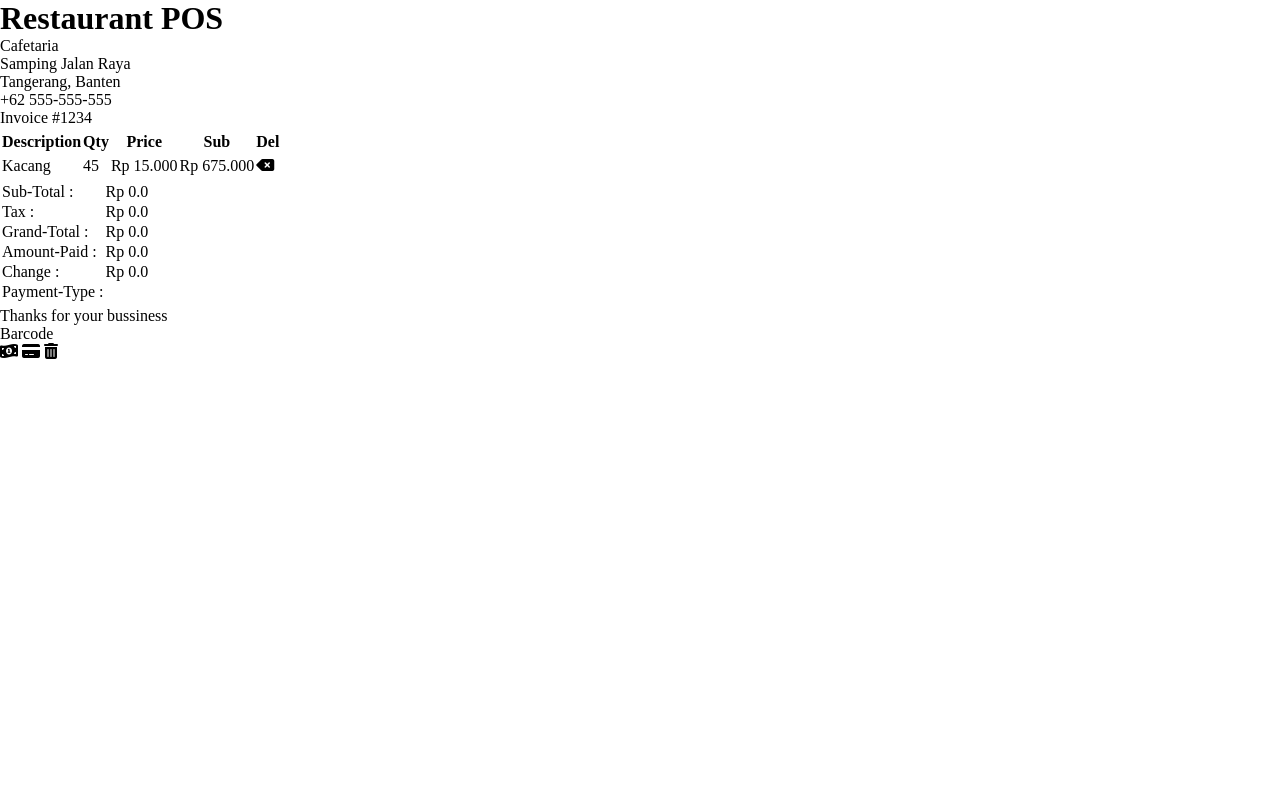
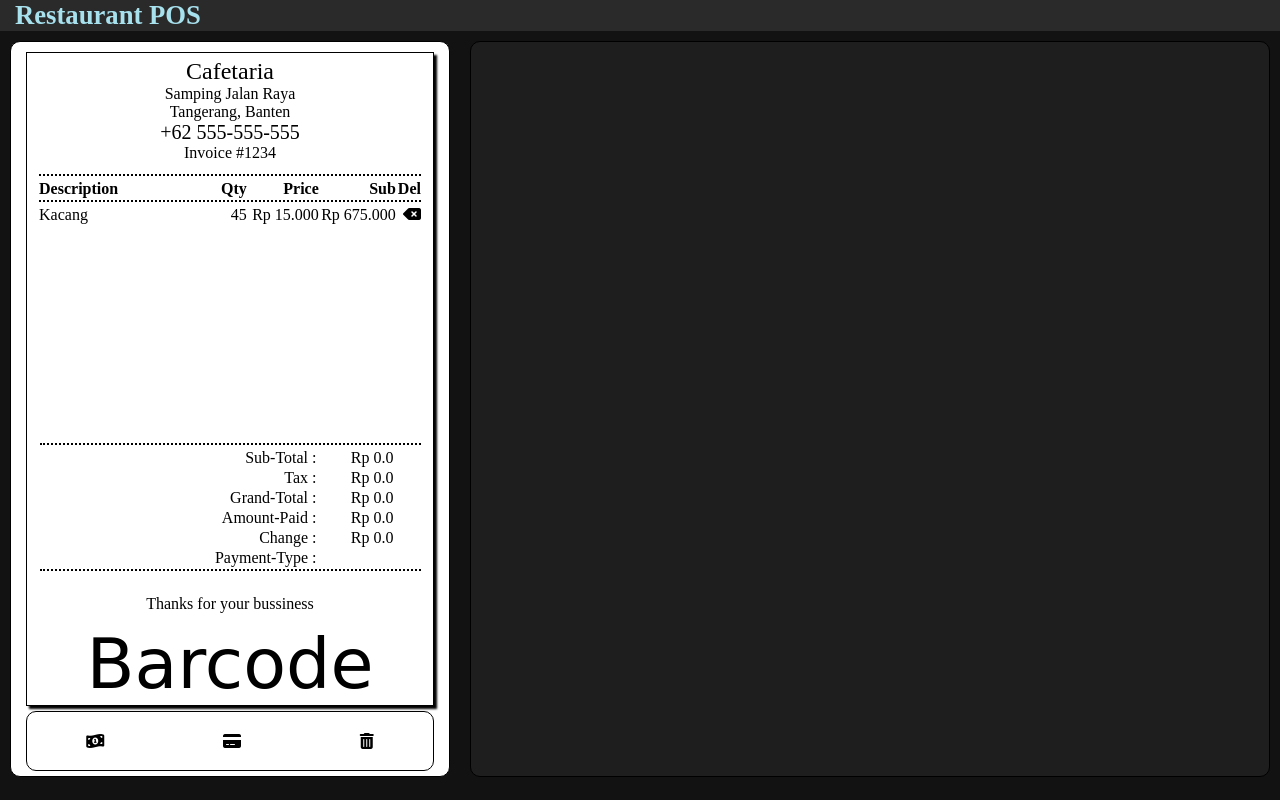
Before and after one commit to ImamHilmi/aplikasi-apps-script-pertama-dari-tutorial-youtube, a plain HTML site: page index.html in a window 1280 px wide. Drawn offline with Linux system fonts and the light colour scheme.

Commit message:
Update Styking file

```diff
--- a/styles.css
+++ b/styles.css
@@ -3,3 +3,249 @@
     margin: 0;
     padding: 0;
 }
+
+html,
+body {
+    height: 100%;
+}
+
+main {
+    height: 92%;
+}
+
+body {
+    background-color: #121212;
+}
+
+header {
+    background-color: rgb(255, 255, 255, .1);
+    color: #a7e1ee;
+    font-size: smaller;
+}
+
+header h1 {
+    margin-left: 15px;
+}
+
+main {
+    margin-top: 10px;
+}
+
+.grid {
+    display: grid;
+}
+
+.flex-row {
+    display: flex;
+    flex-direction: row;
+}
+
+.flex-column {
+    display: flex;
+    flex-direction: column;
+}
+
+.order,
+.menu-payment {
+    border: solid .5px;
+    border-radius: 10px;
+    margin: 0px 10px 5px 10px;
+    height: 100%;
+    max-height: 100%;
+}
+
+/* ----------------------------ORDER SECTION------------------------------- */
+
+.order {
+    background-color: white;
+    flex: 0 0 440px;
+    overflow: auto;
+}
+
+.receipt {
+    border: solid .5px;
+    margin: 10px 15px 5px 15px;
+    box-shadow: 3px 3px 2px rgb(3, 3, 3);
+    user-select: none;
+    flex-grow: 1;
+}
+
+.receipt,
+.company-info,
+.receipt-footer {
+    align-items: center;
+}
+
+.company-info {
+    margin-top: 5px;
+}
+
+#company-name {
+    font-size: 1.5rem;
+}
+
+#company-phone {
+    font-size: 1.25rem;
+}
+
+th.description {
+    width: 180px;
+    text-align: left;
+}
+
+th.price {
+    width: 70px;
+}
+
+th.subtotal {
+    width: 75px;
+}
+
+.quantity,
+.price,
+.subtotal,
+.delete {
+    text-align: right;
+}
+
+.receipt-details {
+    margin-top: 10px;
+    flex-grow: 1;
+}
+
+.dotted-border {
+    border-bottom: dotted 2px;
+}
+
+.fa-backspace:hover {
+    transform: scale(1.2);
+}
+
+table.summary-table {
+    text-align: right;
+}
+
+tbody.summary-table td:nth-child(1) {
+    width: 277px;
+}
+
+tbody.summary-table td:nth-child(2) {
+    width: 75px;
+}
+
+tbody.summary-table td:nth-child(3) {
+    width: 25px;
+}
+
+.receipt-footer {
+    padding-top: 20px;
+}
+
+#barcode {
+    font-family: 'Libre Barcode 128', cursive;
+    font-size: 70px;
+    margin-top: 10px
+}
+
+.toolbar {
+    flex: 0 0 60px;
+    justify-content: space-around;
+    align-items: center;
+    border: solid .5px;
+    border-radius: 10px;
+    margin: 0px 15px 5px 15px;
+}
+
+.toolbar-icon {
+    font-size: 2rem;
+}
+
+.toolbar-icon:hover {
+    transform: scale(1.2);
+}
+
+/* ---------------------MENU PAYMENT SECTION------------------------------- */
+
+.menu-payment {
+    background: rgba(255, 255, 255, .05);
+    flex-grow: 1;
+    z-index: 0;
+}
+
+.menu {
+    flex-flow: row wrap;
+    grid-column: 1;
+    grid-row: 1;
+    align-content: flex-start;
+    z-index: 0;
+    height: 100%;
+    overflow: auto;
+}
+
+.menu-item {
+    flex-flow: column nowrap;
+    flex-basis: auto;
+    flex-shrink: 0;
+    margin: 5px;
+    background: rgba(255, 255, 255, .05);
+    width: 150px;
+}
+
+.menu-img {
+    border-radius: 50%;
+    max-width: 100%;
+    height: auto;
+    display: block;
+    margin: auto;
+}
+
+figcaption {
+    color: white;
+    text-align: center;
+    user-select: none;
+}
+
+.menu-item:hover>.menu-img {
+    transform: scale(1.03);
+}
+
+#payment-overlay {
+    display: none;
+    grid-column: 1;
+    grid-row: 1;
+    grid-template-columns: 330px auto;
+    width: 100%;
+    height: 100%;
+    z-index: 9;
+    background: rgba(255, 255, 255, .05);
+}
+
+.paypad {
+    margin: 10px 0 0 10px;
+    align-content: center;
+    grid-column: 1;
+    grid-template-columns: repeat(3, 100px);
+    grid-template-rows: repeat(5, 100px);
+}
+
+.span3-col {
+    grid-column: span 3;
+}
+
+#close-sale {
+    display: none;
+}
+
+.paypad-btn.number {
+    font-size: 2rem;
+}
+
+.close-icon {
+    color: white;
+    font-size: 3rem;
+    margin: 150px 0 0 15px;
+}
+
+.close-icon:hover {
+    transform: scale(1.03);
+}
```
